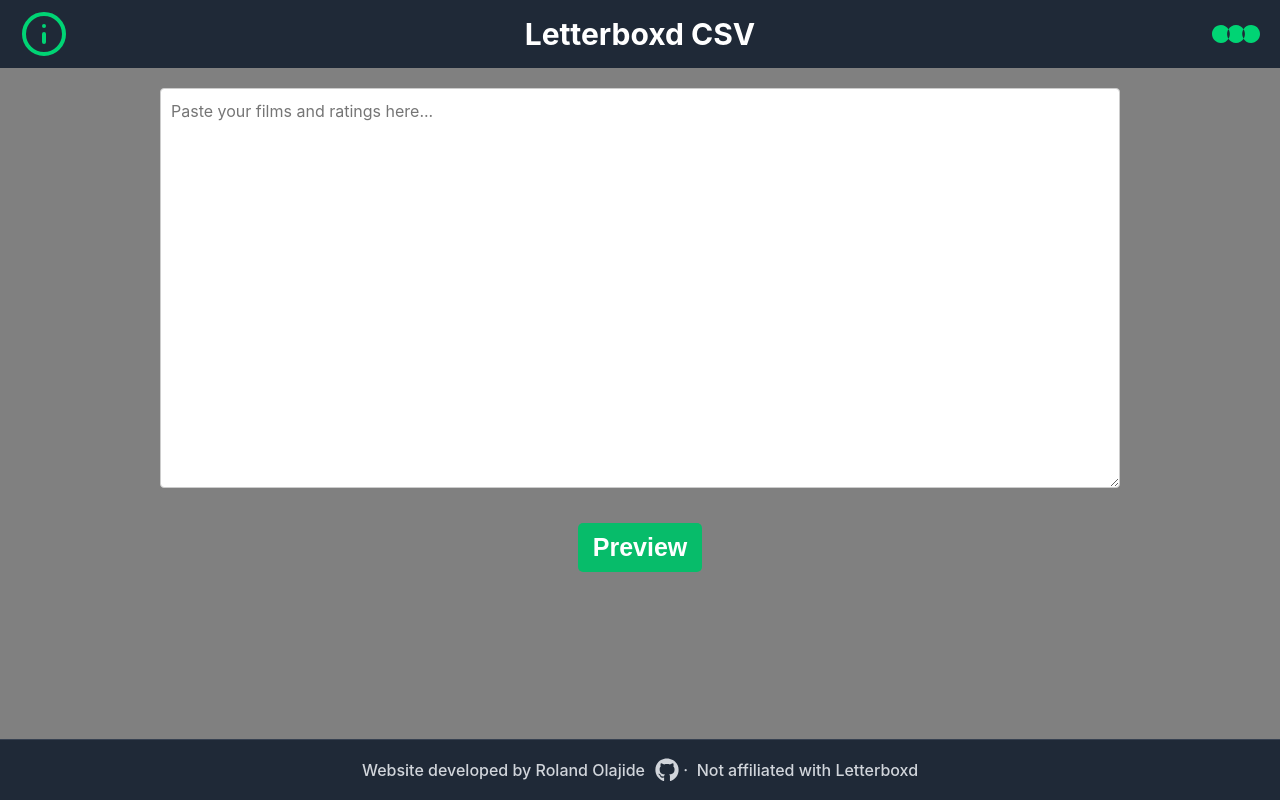
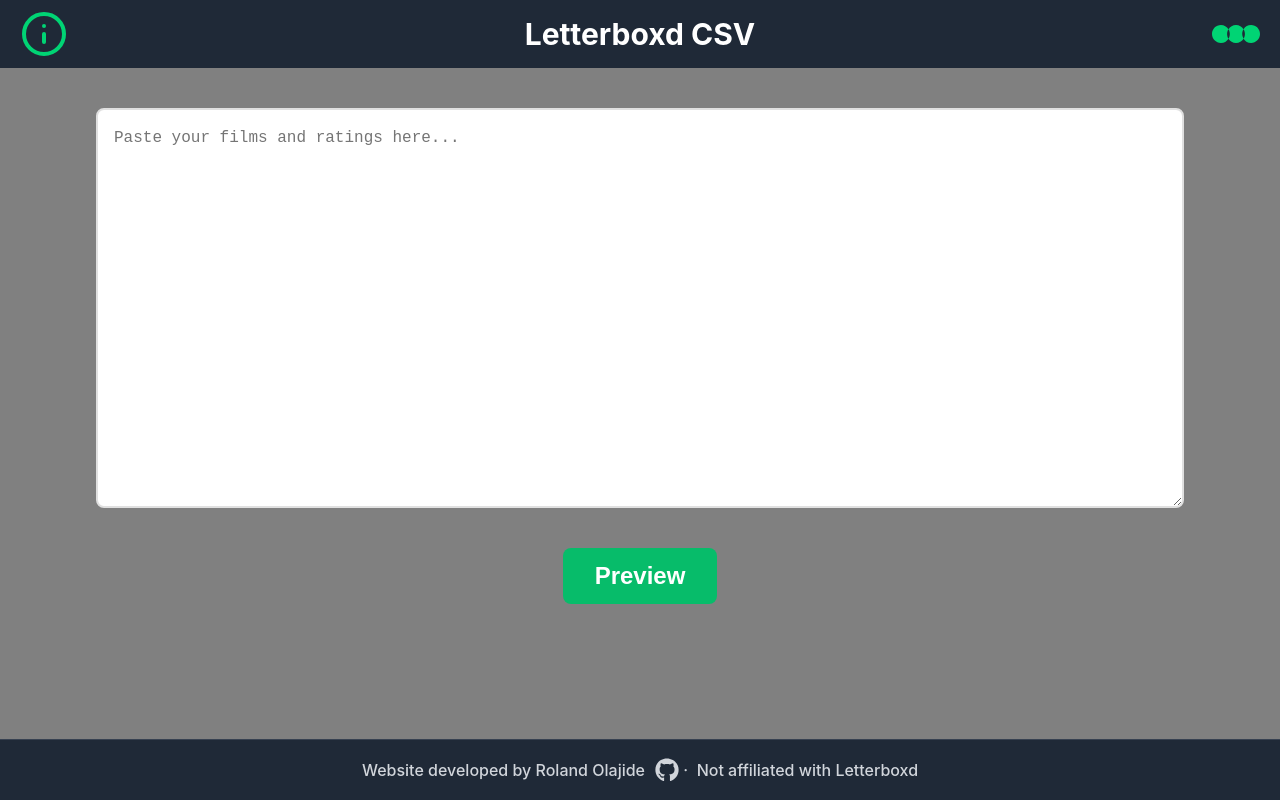
Before and after one commit to Roland-02/List2Letterboxd, a React (Create React App) app in the folder client/: page /home in a window 1280 px wide. Built offline with nearby package versions, Linux system fonts and the light colour scheme.

Commit message:
minor ui changes

```diff
--- a/client/src/styles/Home.css
+++ b/client/src/styles/Home.css
@@ -1,10 +1,10 @@
 .home-container {
-  max-width: 75vw;
-  margin: 10px auto;
-  padding: 10px;
+  max-width: 85vw;
+  margin: 20px auto;
+  padding: 20px;
   display: flex;
   flex-direction: column;
-  gap: 25px;
+  gap: 30px;
 }
 
 .home-textarea {
@@ -12,33 +12,43 @@
   max-width: 100%;
   height: 50vh;
   resize: vertical;
-  padding: 10px;
+  padding: 16px;
   font-size: 16px;
-  font-family: inherit;
-  line-height: 1.5;
-  border: 1px solid #ccc;
-  border-radius: 4px;
+  line-height: 1.6;
+  border: 2px solid #e0e0e0;
+  border-radius: 8px;
   box-sizing: border-box;
   overflow-wrap: break-word;
   white-space: pre-wrap;
+  transition: border-color 0.2s ease;
+}
+
+.home-textarea:focus {
+  outline: none;
+  border-color: #07bc6a;
 }
 
 .home-button {
   align-self: center;
-  padding: 10px 15px;
+  padding: 14px 32px;
   margin: 10px;
-  font-size: 25px;
-  font-weight: 700;
+  font-size: 24px;
+  font-weight: 600;
   background-color: #07bc6a;
   color: white;
   border: none;
-  border-radius: 5px;
+  border-radius: 8px;
   cursor: pointer;
-  transition: transform 0.2s ease;
+  transition: all 0.2s ease;
 }
 
 .home-button:hover {
-  transform: scale(1.05);
+  transform: translateY(-2px);
+  background-color: #2bc17b;
+}
+
+.home-button:active {
+  transform: translateY(0);
 }
 
 .row-ambiguous {
@@ -62,6 +72,8 @@
 .preview-table {
   width: 100%;
   border-collapse: collapse;
+  border-radius: 8px;
+  overflow: hidden;
 }
 
 .preview-table th:nth-child(1),
@@ -91,14 +103,17 @@
 
 .preview-table th,
 .preview-table td {
-  border: 1px solid #ccc;
-  padding: 8px;
+  border: 2px solid #e5e7eb;
+  padding: 12px 16px;
   text-align: left;
 }
 
 .preview-table th {
-  background-color: #f3f4f6; /* light gray */
+  background-color: #f9fafb;
   text-align: center;
+  font-size: 16px;
+  text-transform: uppercase;
+  color: #717479;
 }
 
 
```
